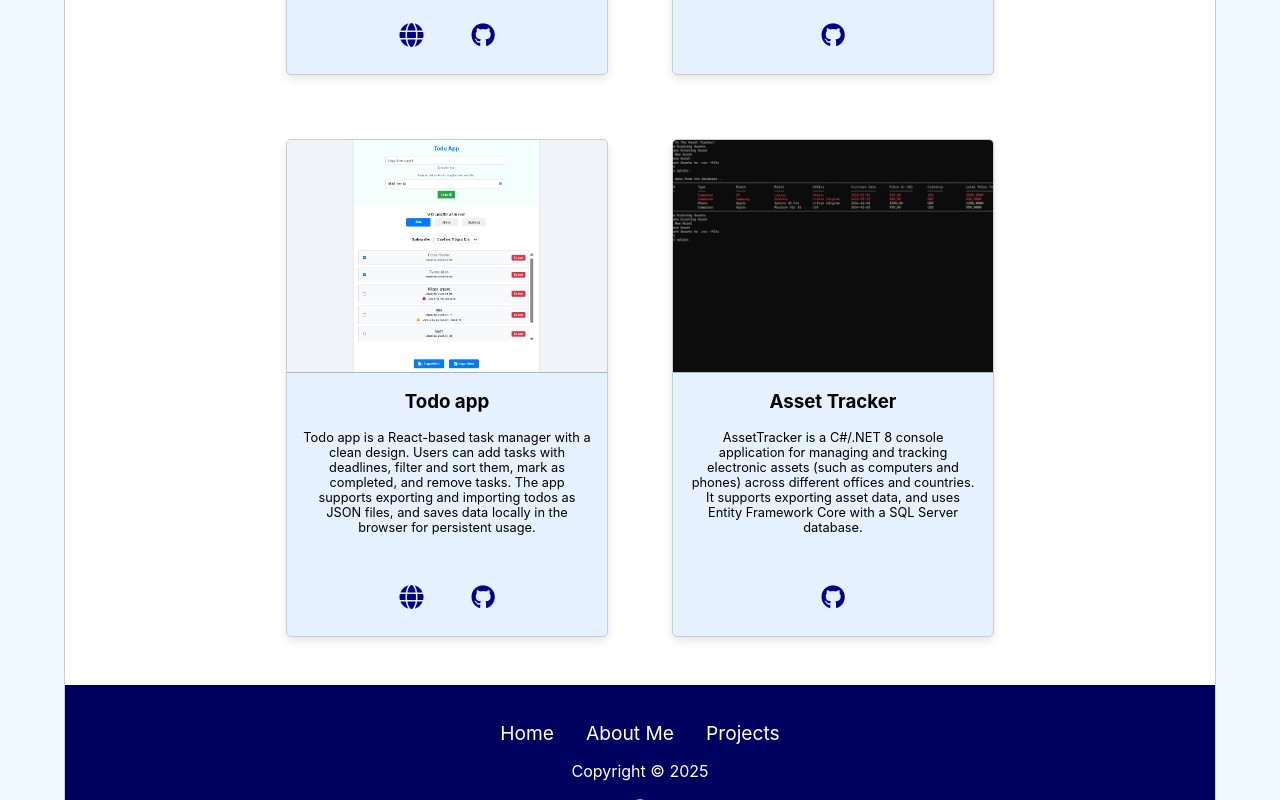
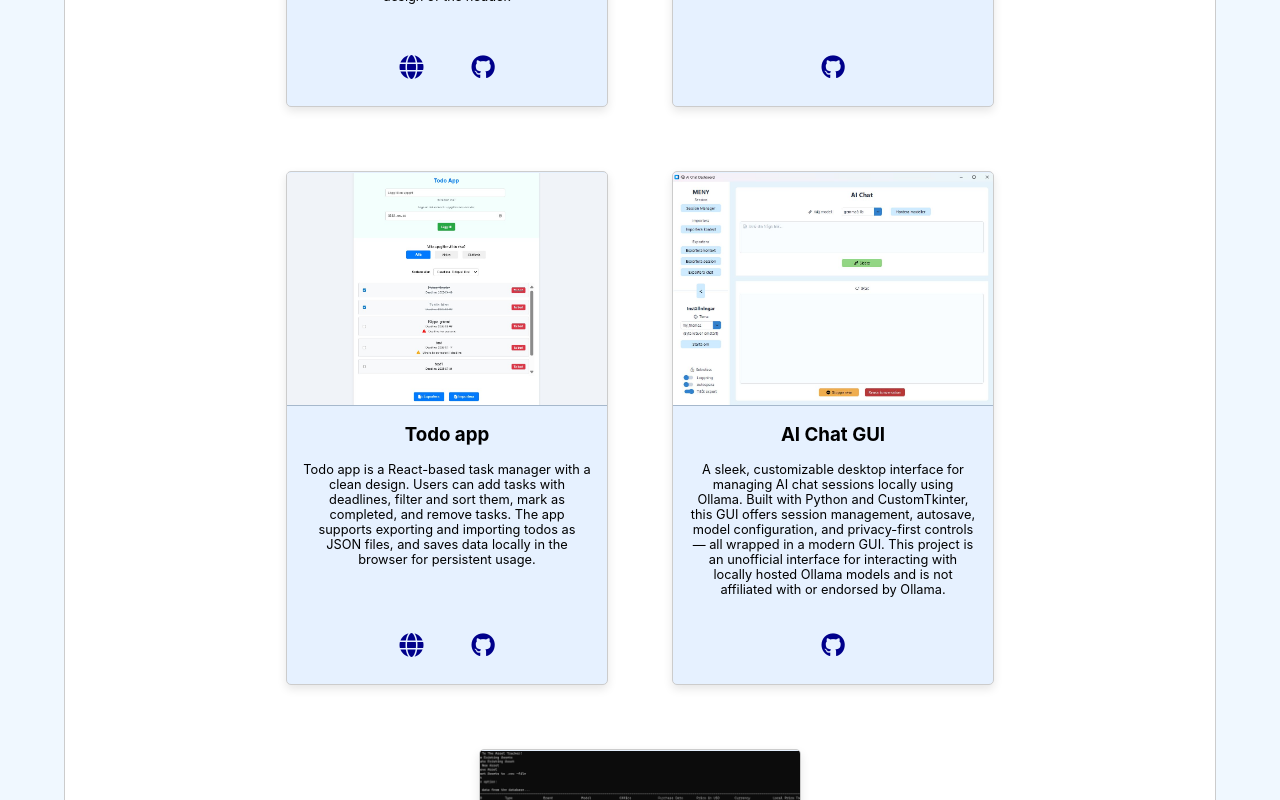
Before and after one commit to Patrick-B-L/portfolio, a React (Create React App) app: page / in a window 1280 px wide. Shown: the part 1420-2220 px from the top of the page. Built offline with nearby package versions, Linux system fonts and the light colour scheme.

Commit message:
Added project

```diff
--- a/src/components/ProjectData.jsx
+++ b/src/components/ProjectData.jsx
@@ -11,6 +11,8 @@ const projectData = [
 
   {image: process.env.PUBLIC_URL + '/images/Todoapp.jpg', title: 'Todo app', description: 'Todo app is a React-based task manager with a clean design. Users can add tasks with deadlines, filter and sort them, mark as completed, and remove tasks. The app supports exporting and importing todos as JSON files, and saves data locally in the browser for persistent usage.', website: 'https://patrick-b-l.github.io/todo-app/', ghLink: 'https://github.com/Patrick-B-L/todo-app'},
 
+  {image: process.env.PUBLIC_URL + '/images/AI_Chat_GUI.jpg', title: 'AI Chat GUI', description: 'A sleek, customizable desktop interface for managing AI chat sessions locally using Ollama. Built with Python and CustomTkinter, this GUI offers session management, autosave, model configuration, and privacy-first controls — all wrapped in a modern GUI. This project is an unofficial interface for interacting with locally hosted Ollama models and is not affiliated with or endorsed by Ollama.', ghLink: 'https://github.com/Patrick-B-L/ai_chat_gui'},
+
   {image: process.env.PUBLIC_URL + '/images/Assettracker.jpg', title: 'Asset Tracker', description: 'AssetTracker is a C#/.NET 8 console application for managing and tracking electronic assets (such as computers and phones) across different offices and countries. It supports exporting asset data, and uses Entity Framework Core with a SQL Server database.', ghLink: 'https://github.com/Patrick-B-L/AssetTracker'}
 
 ];
--- a/src/components/ProjectTiles.jsx
+++ b/src/components/ProjectTiles.jsx
@@ -14,7 +14,18 @@ export default function ProjectTiles() {
 
               <img src={project.image} alt={project.title} />
               <h3>{project.title}</h3>
-              <p>{project.description}</p>
+              <p>
+                <>
+                  {project.description}
+                  {project.description2 && (
+                    <>
+                      <br />
+                      <br />
+                      {project.description2}
+                    </>
+                  )}
+                </>
+              </p>
               <div className='project-tile-links'>
               {project.website && (
                 <a href={project.website} target='_blank' rel='noopener noreferrer' title='View Website'><i className="fas fa-globe"></i></a>
--- a/src/styles/Projects.css
+++ b/src/styles/Projects.css
@@ -13,12 +13,12 @@
 .project-tiles-container ul li{
   list-style: none;
   display: flex;
-  justify-content: space-between;
+  justify-content: space-evenly;
   flex-direction: column;
   align-items: center;
   text-align: center;
   width: 20rem;
-  height: 31rem;;
+  height: 32rem;
   border: 1px solid #ccc;
   border-radius: 5px;
   margin: 2rem;
@@ -39,7 +39,7 @@
 .project-tiles-container ul li p {
   font-size: 0.8rem;
   margin: 0rem 1rem 2rem 1rem;
-  height: 6rem;
+  height: 7rem;
 }
 .project-tile-links {
   margin: 1.5rem 0rem;
```
Also changed, not shown: public/images/AI_Chat_GUI.jpg (added), public/images/AI_Chat_GUI.png (added).
